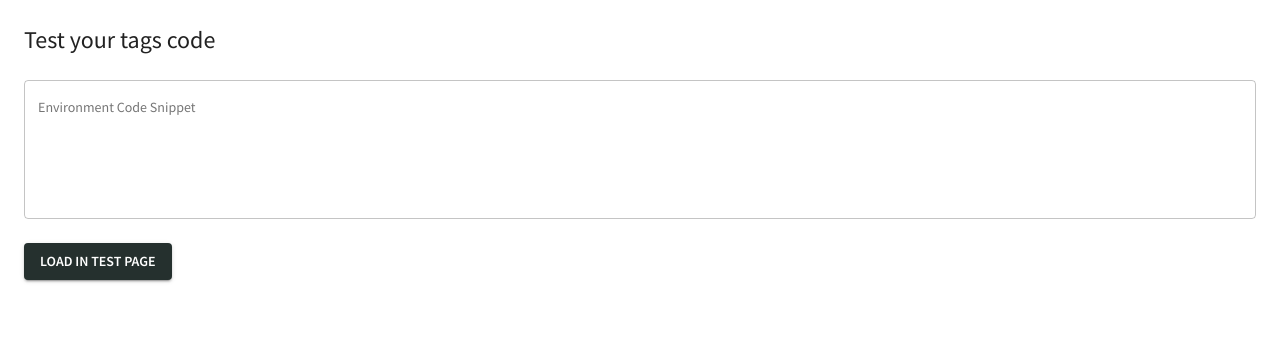
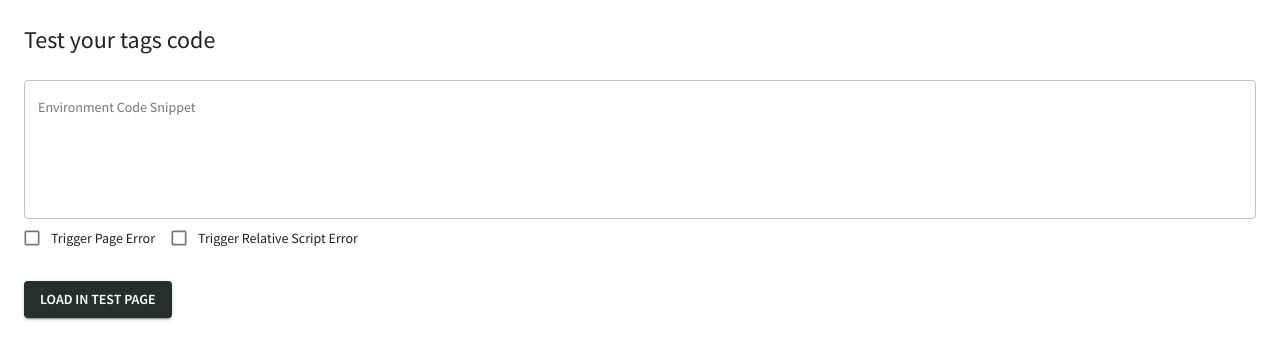
Before and after one commit to scale8/scale8.github.io, a Next.js app: page /tag-tester in a window 1280 px wide. Shown: the top 360 px of the page. Built offline with nearby package versions, Linux system fonts and the light colour scheme.

Commit message:
Throwing errors on the test page

```diff
--- a/public/errorTriggering.js
+++ b/public/errorTriggering.js
@@ -0,0 +1,4 @@
+setTimeout(() => {
+    console.log('Tag Tester Page: Throwing Error From Script');
+    console.log(window.a.b.c / window.d.e.f);
+}, 2000);
--- a/src/pages/tag-tester.tsx
+++ b/src/pages/tag-tester.tsx
@@ -1,5 +1,12 @@
 import { ChangeEvent, FC, FormEvent, useEffect, useState } from 'react';
-import { Box, Button, TextField, Typography } from '@material-ui/core';
+import {
+    Box,
+    Button,
+    Checkbox,
+    FormControlLabel,
+    TextField,
+    Typography,
+} from '@material-ui/core';
 import Head from 'next/head';
 import { useRouter } from 'next/router';
 
@@ -7,13 +14,30 @@ const TagTesterContent: FC = () => {
     const router = useRouter();
     const [edit, setEdit] = useState(true);
     const [snippet, setSnippet] = useState('');
+    const [throwPageError, setThrowPageError] = useState(false);
+    const [throwRelativeScriptError, setThrowRelativeScriptError] =
+        useState(false);
 
     useEffect(() => {
         setSnippet(localStorage.getItem('testS8Snippet') ?? '');
+        setThrowPageError(localStorage.getItem('testS8PageError') === 'True');
+        setThrowRelativeScriptError(
+            localStorage.getItem('testS8RelativeScriptError') === 'True',
+        );
     }, []);
 
     const handleChange = (event: ChangeEvent<HTMLInputElement>) => {
         setSnippet(event.target.value);
+    };
+
+    const handlePageErrorChange = (event: ChangeEvent<HTMLInputElement>) => {
+        setThrowPageError(event.target.checked);
+    };
+
+    const handleRelativeScriptErrorChange = (
+        event: ChangeEvent<HTMLInputElement>,
+    ) => {
+        setThrowRelativeScriptError(event.target.checked);
     };
 
     const handleSubmit = (event?: FormEvent<HTMLFormElement>): void => {
@@ -22,6 +46,15 @@ const TagTesterContent: FC = () => {
         }
 
         localStorage.setItem('testS8Snippet', snippet);
+        localStorage.setItem(
+            'testS8PageError',
+            throwPageError ? 'True' : 'False',
+        );
+        localStorage.setItem(
+            'testS8RelativeScriptError',
+            throwRelativeScriptError ? 'True' : 'False',
+        );
+        localStorage.setItem('testS8PageReload', 'True');
         setEdit(false);
     };
 
@@ -42,6 +75,28 @@ const TagTesterContent: FC = () => {
                         minRows={6}
                         variant="outlined"
                         fullWidth
+                    />
+                    <FormControlLabel
+                        control={
+                            <Checkbox
+                                checked={throwPageError}
+                                onChange={handlePageErrorChange}
+                                name="throwPageError"
+                                color="primary"
+                            />
+                        }
+                        label="Trigger Page Error"
+                    />
+                    <FormControlLabel
+                        control={
+                            <Checkbox
+                                checked={throwRelativeScriptError}
+                                onChange={handleRelativeScriptErrorChange}
+                                name="throwRelativeScriptError"
+                                color="primary"
+                            />
+                        }
+                        label="Trigger Relative Script Error"
                     />
                     <Box mt={3} />
                     <Button type="submit" variant="contained" color="primary">
```
Also changed, not shown: src/pages/tag-test-page.tsx (+38 -2 lines).
